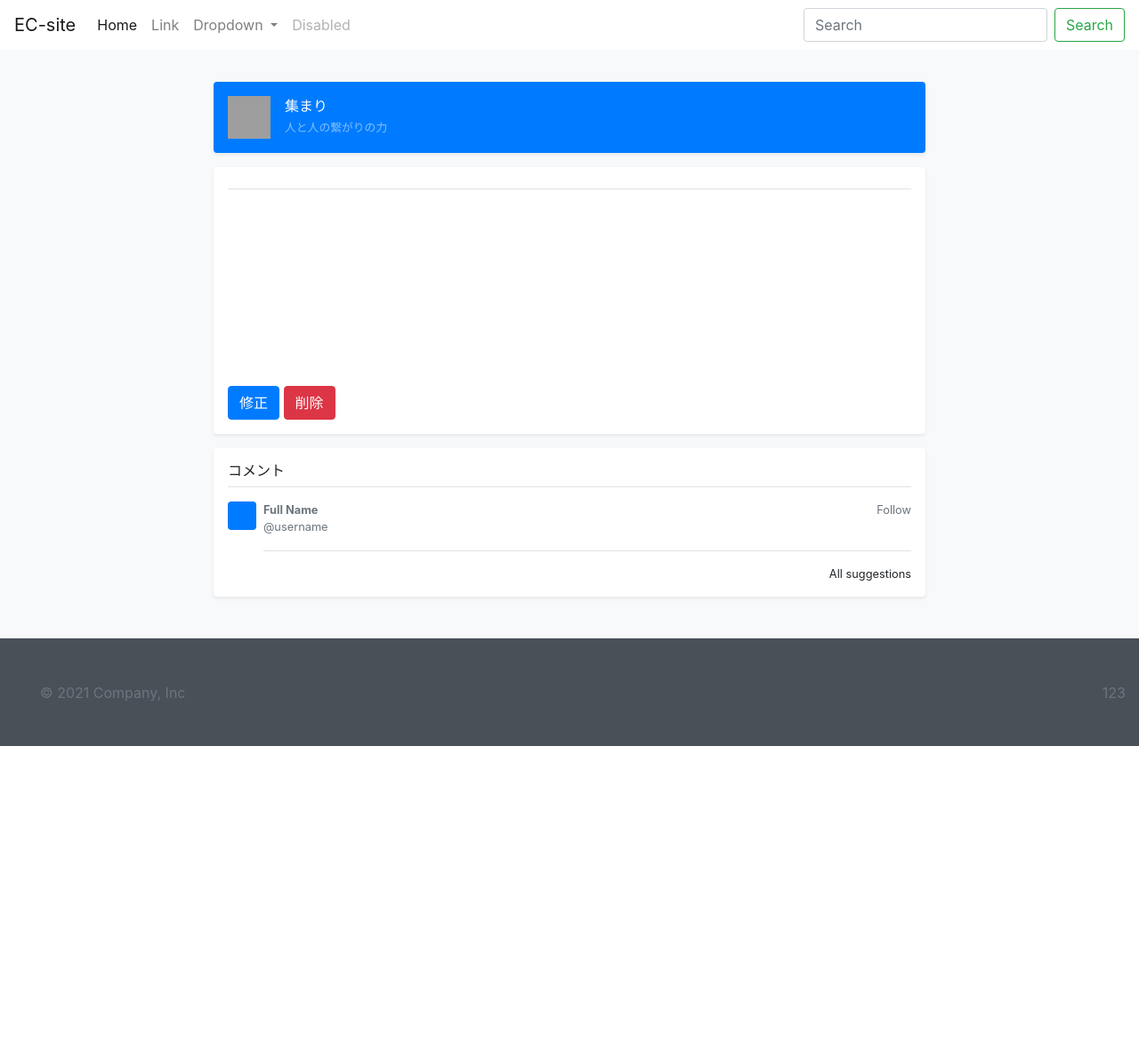
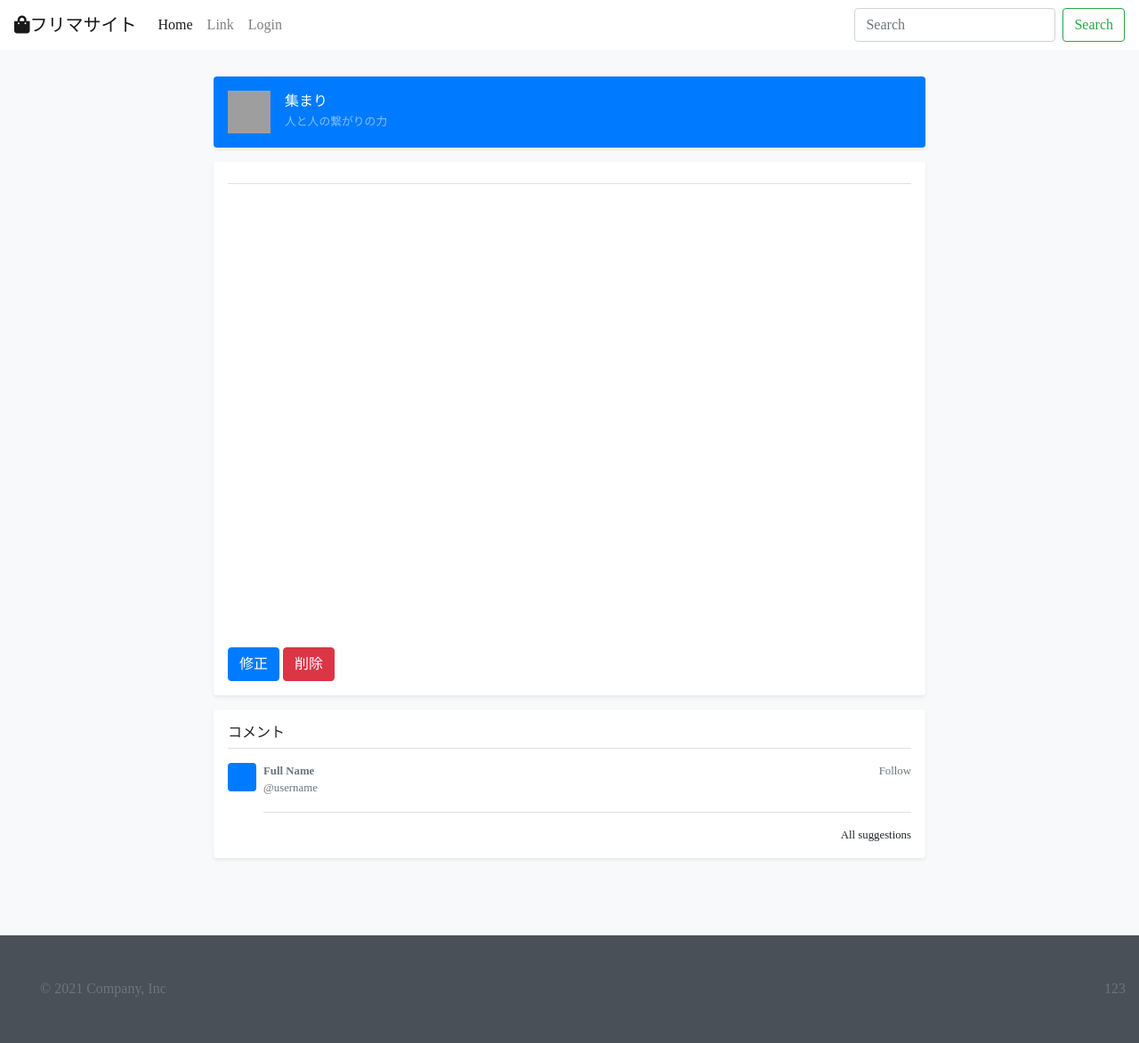
Before and after one commit to jongin1004/codeigniter4-EC-project, a CodeIgniter 4 app: template app/Views/meeting/showDetail.php in a window 1280 px wide. Shown: the whole page at 89% size. Before the commit the page ends 839 px from the top, so only its background shows below. Run offline with PHP 8.4 and a stand-in for CodeIgniter, Linux system fonts and the light colour scheme; the template is opened without the code that fills it, so the values that code supplies are empty; some libraries are stand-ins or nearby versions; some web fonts are replaced; grey boxes are pictures that could not be loaded.

Commit message:
change layout and css

```diff
--- a/app/Views/layout/header.php
+++ b/app/Views/layout/header.php
@@ -1,5 +1,5 @@
-<nav class="navbar navbar-expand-lg navbar-light">
-    <a class="navbar-brand" href="/">EC-site</a>
+<nav class="navbar navbar-expand-lg navbar-light position-fixed bg-white" style="width: 100%;">
+    <a class="navbar-brand" href="/"><i class="fas fa-shopping-bag"></i>フリマサイト</a>
     <button class="navbar-toggler" type="button" data-toggle="collapse" data-target="#navbarSupportedContent" aria-controls="navbarSupportedContent" aria-expanded="false" aria-label="Toggle navigation">
         <span class="navbar-toggler-icon"></span>
     </button>
@@ -10,22 +10,12 @@
             <a class="nav-link" href="#">Home <span class="sr-only">(current)</span></a>
         </li>
         <li class="nav-item">
-            <a class="nav-link" href="#">Link</a>
-        </li>
-        <li class="nav-item dropdown">
-            <a class="nav-link dropdown-toggle" href="#" id="navbarDropdown" role="button" data-toggle="dropdown" aria-expanded="false">
-            Dropdown
-            </a>
-            <div class="dropdown-menu" aria-labelledby="navbarDropdown">
-            <a class="dropdown-item" href="#">Action</a>
-            <a class="dropdown-item" href="#">Another action</a>
-            <div class="dropdown-divider"></div>
-            <a class="dropdown-item" href="#">Something else here</a>
-            </div>
+            <a class="nav-link" href="<?= base_url() ?>">Link</a>
         </li>
         <li class="nav-item">
-            <a class="nav-link disabled">Disabled</a>
+            <a class="nav-link" href="<?= base_url('login?URL='.current_urL()) ?>">Login</a>
         </li>
+
         </ul>
         <form class="form-inline my-2 my-lg-0">
         <input class="form-control mr-sm-2" type="search" placeholder="Search" aria-label="Search">
--- a/app/Views/layout/main.php
+++ b/app/Views/layout/main.php
@@ -25,7 +25,7 @@
         <?= $this->include('layout/header') ?>
     </div>
 
-    <div class="result">
+    <div class="result py-7">
         <div class="content">
             <?= $this->renderSection('content') ?>
         </div>
--- a/app/Views/meeting/showDetail.php
+++ b/app/Views/meeting/showDetail.php
@@ -10,7 +10,7 @@
     </div>
 
     <!-- 본문 -->
-    <div class="d-flex flex-column my-3 p-3 bg-white rounded shadow-sm" style="min-height: 300px;">
+    <div class="d-flex flex-column my-3 p-3 bg-white rounded shadow-sm" style="min-height: 600px;">
         <h5 class="border-bottom border-gray pb-2 mb-0"><?= esc($meeting_post['meeting_title']) ?></h5>
         <div class="media text-muted pt-3 flex-grow-1">
             <?= $meeting_post['meeting_description'] ?>
--- a/public/css/main.css
+++ b/public/css/main.css
@@ -5,12 +5,12 @@
 
 a {
     text-decoration: none !important; /* 링크의 밑줄 제거 */
-    color: inherit; /*
+    color: inherit;
 }
 
 body {
     font-family: 'Kiwi Maru', serif;
-    /* height: 100vh;     */
+    /* height: 100vh; */
 }
 
 .header {
@@ -27,15 +27,16 @@ body {
 .content {
     width: 800px;
     margin: 0 auto;
-    padding-bottom: 30px;
+    /* padding-top: 60px;
+    padding-bottom: 30px; */
 }
 
 .footer {
     background-color:#495057;
     max-width: 100%;
 }
-/*
-.px-10 {
-    padding-left: 30vw !important;
-    padding-right: 30vw !important;
-} */
+
+.py-7 {
+    padding-top: 70px;
+    padding-bottom: 70px;
+}
```
